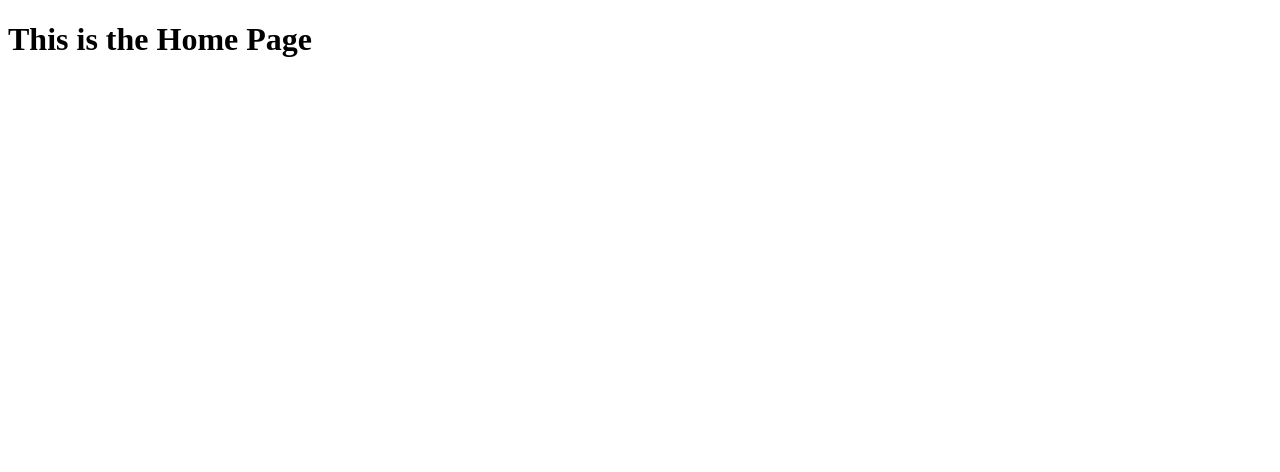
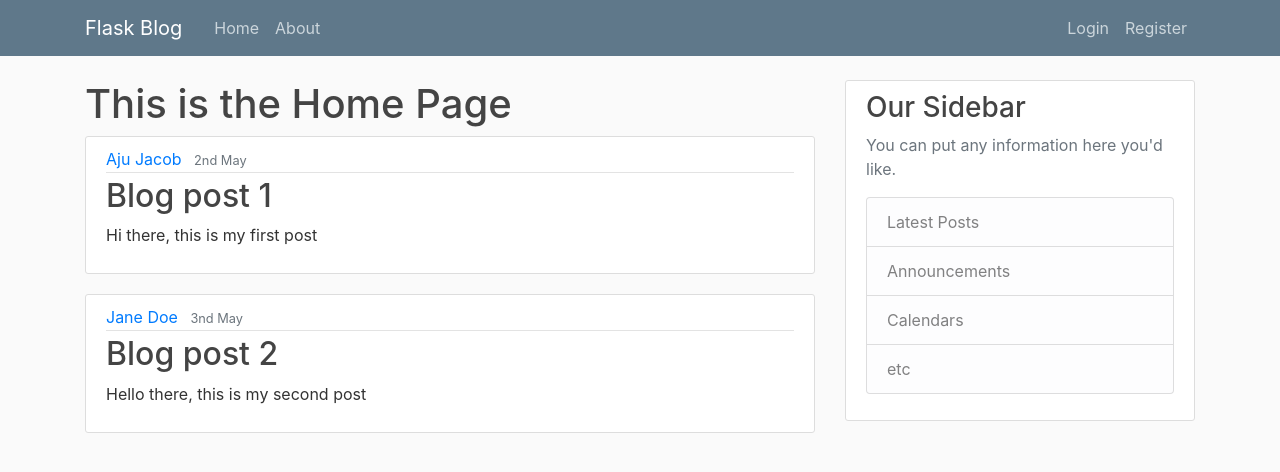
Before and after one commit to ajugjacob/learning-flask, a Flask app: page / in a window 1280 px wide. Shown: the top 472 px of the page. Run offline with Flask 2, Linux system fonts and the light colour scheme; some libraries are stand-ins or nearby versions.

Commit message:
Update 2

```diff
--- a/app.py
+++ b/app.py
@@ -1,12 +1,27 @@
-from flask import Flask, render_template
+from flask import Flask, render_template, url_for
 
 app = Flask(__name__)
+
+posts = [
+    {
+        'title' : 'Blog post 1',
+        'name' : 'Aju Jacob',
+        'date' : '2nd May',
+        'content' : 'Hi there, this is my first post'
+    },
+    {
+        'title' : 'Blog post 2',
+        'name' : 'Jane Doe',
+        'date' : '3nd May',
+        'content' : 'Hello there, this is my second post'
+    }
+]
 
 @app.route('/')
 @app.route('/home')
 
 def home():
-    return render_template('home.html')
+    return render_template('home.html', posts=posts)
 
 @app.route('/about')
 
--- /dev/null
+++ b/static/main.css
@@ -0,0 +1,80 @@
+body {
+    background: #fafafa;
+    color: #333333;
+    margin-top: 5rem;
+  }
+
+  h1, h2, h3, h4, h5, h6 {
+    color: #444444;
+  }
+
+  .bg-steel {
+    background-color: #5f788a;
+  }
+
+  .site-header .navbar-nav .nav-link {
+    color: #cbd5db;
+  }
+
+  .site-header .navbar-nav .nav-link:hover {
+    color: #ffffff;
+  }
+
+  .site-header .navbar-nav .nav-link.active {
+    font-weight: 500;
+  }
+
+  .content-section {
+    background: #ffffff;
+    padding: 10px 20px;
+    border: 1px solid #dddddd;
+    border-radius: 3px;
+    margin-bottom: 20px;
+  }
+
+  .article-title {
+    color: #444444;
+  }
+
+  a.article-title:hover {
+    color: #428bca;
+    text-decoration: none;
+  }
+
+  .article-content {
+    white-space: pre-line;
+  }
+
+  .article-img {
+    height: 65px;
+    width: 65px;
+    margin-right: 16px;
+  }
+
+  .article-metadata {
+    padding-bottom: 1px;
+    margin-bottom: 4px;
+    border-bottom: 1px solid #e3e3e3
+  }
+
+  .article-metadata a:hover {
+    color: #333;
+    text-decoration: none;
+  }
+
+  .article-svg {
+    width: 25px;
+    height: 25px;
+    vertical-align: middle;
+  }
+
+  .account-img {
+    height: 125px;
+    width: 125px;
+    margin-right: 20px;
+    margin-bottom: 16px;
+  }
+
+  .account-heading {
+    font-size: 2.5rem;
+  }
--- a/templates/home.html
+++ b/templates/home.html
@@ -4,4 +4,16 @@
 {% endblock title %}
 {% block content %}
     <h1>This is the Home Page</h1>
+    {% for post in posts %}
+    <article class="media content-section">
+        <div class="media-body">
+          <div class="article-metadata">
+            <a class="mr-2" href="#">{{ post.name }}</a>
+            <small class="text-muted">{{ post.date }}</small>
+          </div>
+          <h2><a class="article-title" href="#">{{ post.title }}</a></h2>
+          <p class="article-content">{{ post.content }}</p>
+        </div>
+      </article>
+    {% endfor %}
 {% endblock content %}
--- a/templates/layout.html
+++ b/templates/layout.html
@@ -1,12 +1,64 @@
 <!DOCTYPE html>
 <html>
 <head>
-    <meta charset='utf-8'>
-    <meta http-equiv='X-UA-Compatible' content='IE=edge'>
+    <!-- Required meta tags -->
+    <meta charset="utf-8">
+    <meta name="viewport" content="width=device-width, initial-scale=1, shrink-to-fit=no">
+
+    <!-- Bootstrap CSS -->
+    <link rel="stylesheet" href="https://stackpath.bootstrapcdn.com/bootstrap/4.3.1/css/bootstrap.min.css" integrity="sha384-ggOyR0iXCbMQv3Xipma34MD+dH/1fQ784/j6cY/iJTQUOhcWr7x9JvoRxT2MZw1T" crossorigin="anonymous">
+
+    <link rel="stylesheet" type="text/css" href="{{ url_for('static' ,filename='main.css') }}">
     <title>{% block title %}{% endblock %}</title>
-    <meta name='viewport' content='width=device-width, initial-scale=1'>
 </head>
 <body>
-    {% block content %}{% endblock %}
+    <header class="site-header">
+        <nav class="navbar navbar-expand-md navbar-dark bg-steel fixed-top">
+          <div class="container">
+            <a class="navbar-brand mr-4" href="/">Flask Blog</a>
+            <button class="navbar-toggler" type="button" data-toggle="collapse" data-target="#navbarToggle" aria-controls="navbarToggle" aria-expanded="false" aria-label="Toggle navigation">
+              <span class="navbar-toggler-icon"></span>
+            </button>
+            <div class="collapse navbar-collapse" id="navbarToggle">
+              <div class="navbar-nav mr-auto">
+                <a class="nav-item nav-link" href="/">Home</a>
+                <a class="nav-item nav-link" href="/about">About</a>
+              </div>
+              <!-- Navbar Right Side -->
+              <div class="navbar-nav">
+                <a class="nav-item nav-link" href="/login">Login</a>
+                <a class="nav-item nav-link" href="/register">Register</a>
+              </div>
+            </div>
+          </div>
+        </nav>
+      </header>
+      <main role="main" class="container">
+        <div class="row">
+          <div class="col-md-8">
+            {% block content %}{% endblock %}
+          </div>
+          <div class="col-md-4">
+            <div class="content-section">
+              <h3>Our Sidebar</h3>
+              <p class='text-muted'>You can put any information here you'd like.
+                <ul class="list-group">
+                  <li class="list-group-item list-group-item-light">Latest Posts</li>
+                  <li class="list-group-item list-group-item-light">Announcements</li>
+                  <li class="list-group-item list-group-item-light">Calendars</li>
+                  <li class="list-group-item list-group-item-light">etc</li>
+                </ul>
+              </p>
+            </div>
+          </div>
+        </div>
+      </main>
+    <!-- Optional JavaScript -->
+    <!-- jQuery first, then Popper.js, then Bootstrap JS -->
+    <script src="https://code.jquery.com/jquery-3.3.1.slim.min.js" integrity="sha384-q8i/X+965DzO0rT7abK41JStQIAqVgRVzpbzo5smXKp4YfRvH+8abtTE1Pi6jizo" crossorigin="anonymous"></script>
+    <script src="https://cdnjs.cloudflare.com/ajax/libs/popper.js/1.14.7/umd/popper.min.js" integrity="sha384-UO2eT0CpHqdSJQ6hJty5KVphtPhzWj9WO1clHTMGa3JDZwrnQq4sF86dIHNDz0W1" crossorigin="anonymous"></script>
+    <script src="https://stackpath.bootstrapcdn.com/bootstrap/4.3.1/js/bootstrap.min.js" integrity="sha384-JjSmVgyd0p3pXB1rRibZUAYoIIy6OrQ6VrjIEaFf/nJGzIxFDsf4x0xIM+B07jRM" crossorigin="anonymous"></script>
+
+</body>
 </body>
 </html>
```
